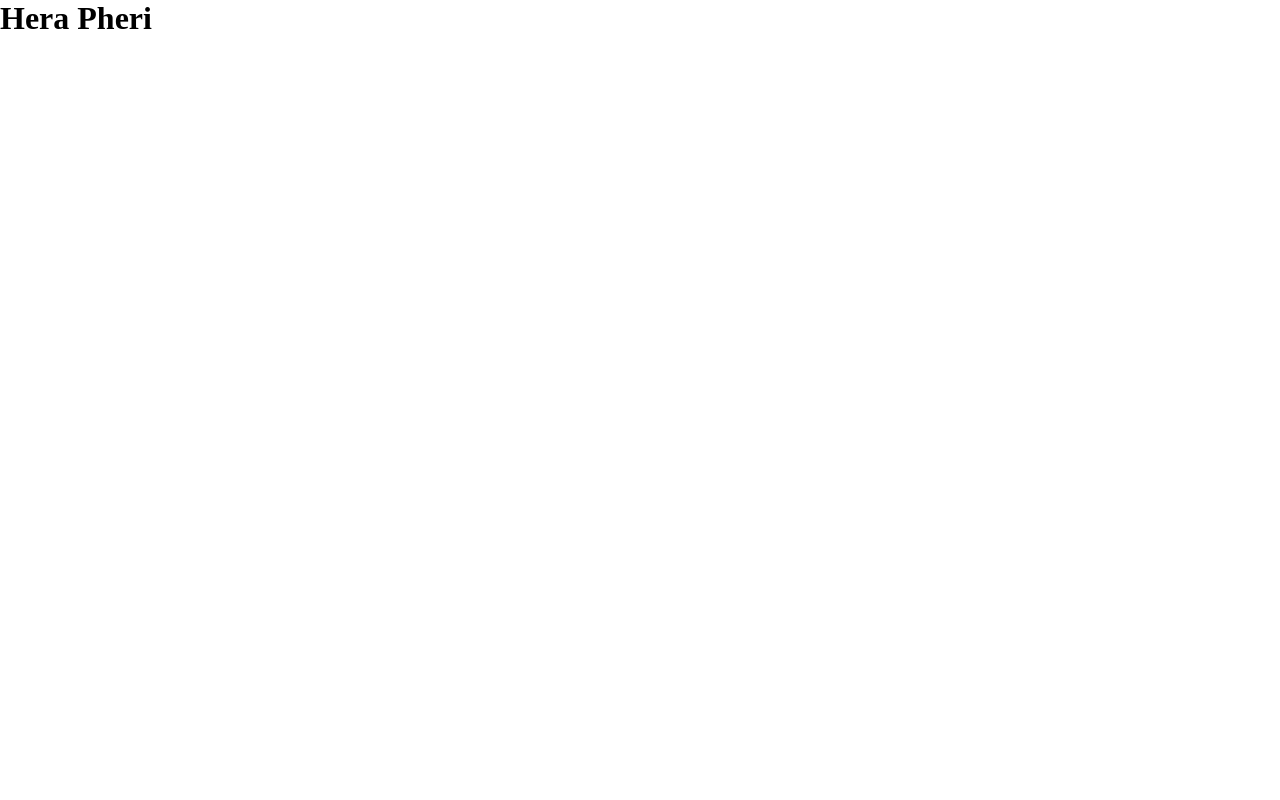
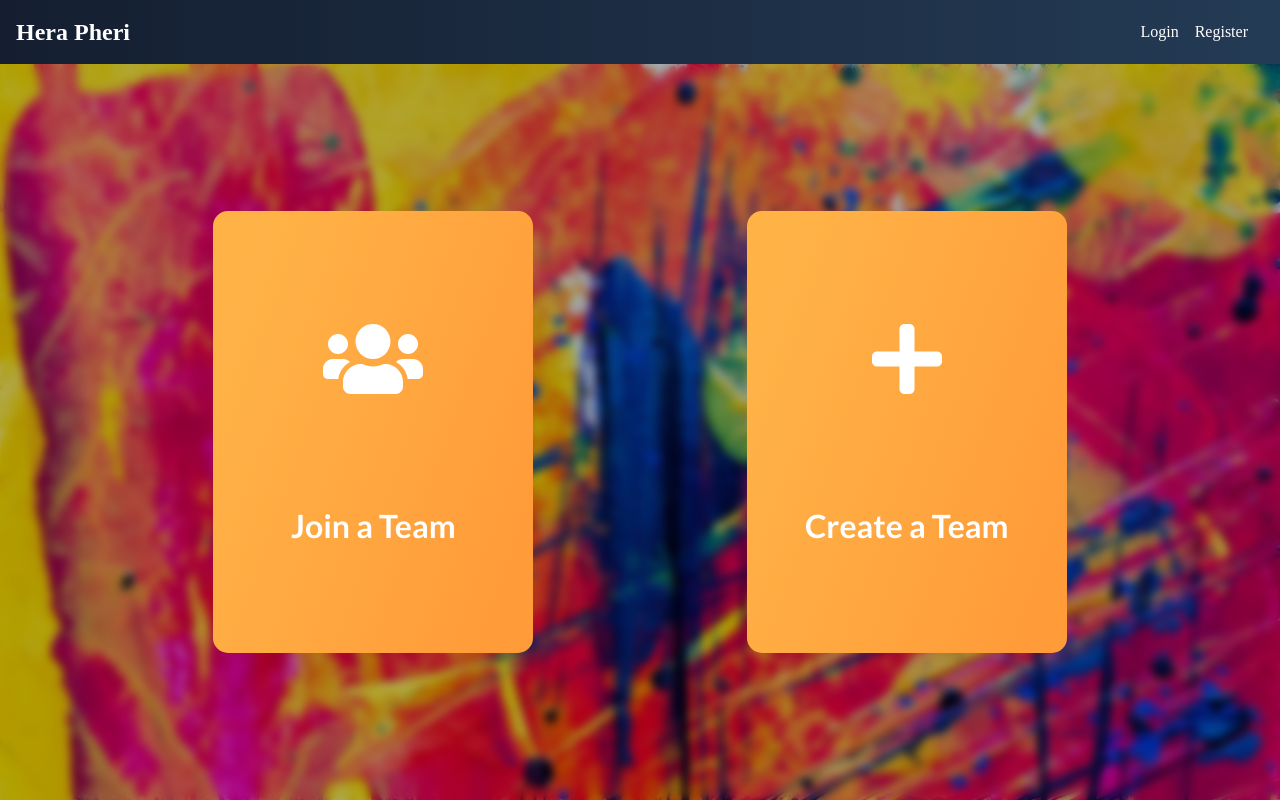
Before and after one commit to 1611Aryan/Hera-Pheri, a React (Create React App) app in the folder client/: page /register in a window 1280 px wide. Built offline with nearby package versions, Linux system fonts and the light colour scheme; a web font is replaced by a local one.

Commit message:
Basic styling and components created

```diff
--- a/client/package.json
+++ b/client/package.json
@@ -3,6 +3,9 @@
   "version": "0.1.0",
   "private": true,
   "dependencies": {
+    "@fortawesome/fontawesome-svg-core": "^1.2.35",
+    "@fortawesome/free-solid-svg-icons": "^5.15.3",
+    "@fortawesome/react-fontawesome": "^0.1.14",
     "@testing-library/jest-dom": "^5.11.4",
     "@testing-library/react": "^11.1.0",
     "@testing-library/user-event": "^12.1.10",
--- a/client/src/App.tsx
+++ b/client/src/App.tsx
@@ -1,7 +1,32 @@
+import { Switch, Route } from "react-router-dom";
+import Home from "./Components/Home";
+import Login from "./Components/Login";
+import Nav from "./Components/Nav";
+import Register from "./Components/Register";
+import CreateTeam from "./Components/Register/CreateTeam";
+import JoinTeam from "./Components/Register/JoinTeam";
+
 const App = () => {
   return (
     <div className="App">
-      <h1>Hera Pheri</h1>
+      <Nav />
+      <Switch>
+        <Route path="/" exact>
+          <Home />
+        </Route>
+        <Route path="/register" exact>
+          <Register />
+        </Route>
+        <Route path="/login" exact>
+          <Login />
+        </Route>
+        <Route path="/join" exact>
+          <JoinTeam />
+        </Route>
+        <Route path="/create" exact>
+          <CreateTeam />
+        </Route>
+      </Switch>
     </div>
   );
 };
--- /dev/null
+++ b/client/src/Components/Home/index.tsx
@@ -0,0 +1,9 @@
+const Home: React.FC = () => {
+  return (
+    <div>
+      <h1>Home</h1>
+    </div>
+  );
+};
+
+export default Home;
--- /dev/null
+++ b/client/src/Components/Login/index.tsx
@@ -0,0 +1,9 @@
+const Login: React.FC = () => {
+  return (
+    <div>
+      <h1>Login</h1>
+    </div>
+  );
+};
+
+export default Login;
--- /dev/null
+++ b/client/src/Components/Nav.tsx
@@ -0,0 +1,49 @@
+import { Link } from "react-router-dom";
+import styled from "styled-components";
+
+const Nav: React.FC = () => {
+  return (
+    <StyledHeader>
+      <nav>
+        <h1>
+          <Link to="/">Hera Pheri</Link>
+        </h1>
+        <ul>
+          <li>
+            <Link to="/login">Login</Link>
+          </li>
+          <li>
+            <Link to="/register">Register</Link>
+          </li>
+        </ul>
+      </nav>
+    </StyledHeader>
+  );
+};
+
+const StyledHeader = styled.header`
+  width: 100vw;
+  background: linear-gradient(to right, #141e30, #243b55);
+  height: var(--navHeight);
+  nav {
+    width: 100%;
+    height: 100%;
+    padding: 0 1rem;
+    display: flex;
+    justify-content: space-between;
+    align-items: center;
+    color: white;
+    font-family: var(--heading);
+  }
+  ul {
+    list-style-type: none;
+    display: flex;
+    justify-content: space-between;
+    align-items: center;
+    li {
+      margin-right: 1rem;
+    }
+  }
+`;
+
+export default Nav;
--- /dev/null
+++ b/client/src/Components/Register/CreateTeam.tsx
@@ -0,0 +1,62 @@
+import styled from "styled-components";
+import { Flex, BgImg, Overlay, Section } from "../../Style";
+import bg from "./../../Media/registerBg.jpg";
+
+const CreateTeam: React.FC = () => {
+  return (
+    <StyledCreateTeam>
+      <picture>
+        <source srcSet={bg} type="image/jpg" />
+        <img src={bg} alt="colors" />
+      </picture>
+      <div className="overlay"></div>
+      <form>
+        <label htmlFor="teamName">Team Name: </label>
+        <input type="text" name="teamName" required autoFocus />
+        <label htmlFor="teamLeader">Name: </label>
+        <input type="text" name="teamLeader" required />
+        <label htmlFor="phone">Phone Number: </label>
+        <input type="text" name="phone" required />
+        <button>Create Team</button>
+      </form>
+    </StyledCreateTeam>
+  );
+};
+
+const StyledCreateTeam = styled.section`
+  ${Section()}
+  font-family: var(--content);
+
+  position: relative;
+  ${Flex()};
+  picture {
+    ${BgImg()};
+    z-index: -1;
+  }
+  .overlay {
+    ${Overlay(5)};
+    z-index: -1;
+  }
+  form {
+    width: 40vw;
+    height: 60vh;
+    background: rgba(255, 255, 255, 0.2);
+    border-radius: 20px;
+    backdrop-filter: blur(5px);
+    padding: 1rem 2rem;
+    ${Flex(1, "space-evenly", "flex-start")};
+    input {
+      width: 100%;
+      padding: 0.5rem;
+      border-radius: 5px;
+      border: 0;
+    }
+    button {
+      padding: 0.5rem;
+      border-radius: 5px;
+      border: 0;
+    }
+  }
+`;
+
+export default CreateTeam;
--- /dev/null
+++ b/client/src/Components/Register/JoinTeam.tsx
@@ -0,0 +1,34 @@
+import styled from "styled-components";
+import { Flex, BgImg, Overlay, Section } from "../../Style";
+import bg from "./../../Media/registerBg.jpg";
+
+const JoinTeam: React.FC = () => {
+  return (
+    <StyledJoinTeam>
+      <picture>
+        <source srcSet={bg} type="image/jpg" />
+        <img src={bg} alt="colors" />
+      </picture>
+      <div className="overlay"></div>
+      <h1>Join Team</h1>
+    </StyledJoinTeam>
+  );
+};
+
+const StyledJoinTeam = styled.section`
+  ${Section()}
+  font-family: var(--content);
+
+  position: relative;
+  ${Flex()};
+  picture {
+    ${BgImg()};
+    z-index: -1;
+  }
+  .overlay {
+    ${Overlay(5)};
+    z-index: -1;
+  }
+`;
+
+export default JoinTeam;
--- /dev/null
+++ b/client/src/Components/Register/index.tsx
@@ -0,0 +1,78 @@
+import styled from "styled-components";
+import { useHistory } from "react-router-dom";
+import { FontAwesomeIcon } from "@fortawesome/react-fontawesome";
+import { faUsers, faPlus } from "@fortawesome/free-solid-svg-icons";
+import { Flex, BgImg, Overlay, Section } from "../../Style";
+import bg from "./../../Media/registerBg.jpg";
+
+const Register: React.FC = () => {
+  //
+  const history = useHistory();
+
+  //handlers
+  const clickHandler = (location: string) => {
+    history.push(location);
+  };
+
+  return (
+    <StyledRegister>
+      <picture>
+        <source srcSet={bg} type="image/jpg" />
+        <img src={bg} alt="colors" />
+      </picture>
+      <div className="overlay"></div>
+      <StyledRegisterCard onClick={() => clickHandler("/join")}>
+        <FontAwesomeIcon icon={faUsers} />
+        <h3>Join a Team</h3>
+      </StyledRegisterCard>
+      <StyledRegisterCard onClick={() => clickHandler("/create")}>
+        <FontAwesomeIcon icon={faPlus} />
+        <h3>Create a Team</h3>
+      </StyledRegisterCard>
+    </StyledRegister>
+  );
+};
+
+const StyledRegister = styled.div`
+  ${Section()}
+  background: linear-gradient(
+    109.6deg,
+    rgb(223, 234, 247) 11.2%,
+    rgb(244, 248, 252) 91.1%
+  );
+  font-family: var(--content);
+  position: relative;
+  ${Flex(0, "space-evenly")};
+  picture {
+    ${BgImg()};
+  }
+  .overlay {
+    ${Overlay(5)};
+  }
+`;
+
+const StyledRegisterCard = styled.div`
+  width: 25%;
+  height: 60%;
+  z-index: 2;
+  background: linear-gradient(
+    109.6deg,
+    rgb(255, 179, 71) 11.2%,
+    rgb(255, 155, 57) 91.1%
+  );
+  border-radius: 15px;
+  display: flex;
+  flex-direction: column;
+  justify-content: space-evenly;
+  align-items: center;
+  color: white;
+  cursor: pointer;
+  svg {
+    font-size: 5rem;
+  }
+  h3 {
+    font-size: 2rem;
+  }
+`;
+
+export default Register;
--- a/client/src/GlobalStyle.tsx
+++ b/client/src/GlobalStyle.tsx
@@ -9,12 +9,17 @@
 :root{
     --heading:'Happy Monkey', cursive;
     --content: 'Lato', sans-serif;
+    --navHeight:8vh;
 }
 body{
     width:100vw;
     height:100%;
     overflow-x:hidden;
 }
+a{
+    text-decoration:none;
+    color:inherit;
+}
 `;
 
 export default GlobalStyle;
--- /dev/null
+++ b/client/src/Style.tsx
@@ -0,0 +1,38 @@
+export const Flex = (i = 0, j = "center", a = "center") =>
+  i === 0
+    ? `
+display:flex;
+justify-content:${j};
+align-items:${a};
+`
+    : `
+display:flex;
+flex-direction:column;
+justify-content:${j};
+align-items:${a};
+`;
+
+export const BgImg = () => `
+position:absolute;
+top:0;
+left:0;
+width:100%;
+height:100%;
+object-fit:cover;
+`;
+
+export const Overlay = (blur = 2, color = "rgba(0,0,0,0.3)") => `
+position:absolute;
+top:0;
+left:0;
+width:100%;
+height:100%;
+background:${color};
+backdrop-filter:blur(${blur}px);
+`;
+
+export const Section = () => `
+    width: 100vw;
+    height: calc(100vh - var(--navHeight));
+    overflow: hidden;
+`;
```
Also changed, not shown: client/src/Media/registerBg.jpg (added), 1 other file (tests, documents, lock files or other folders).
